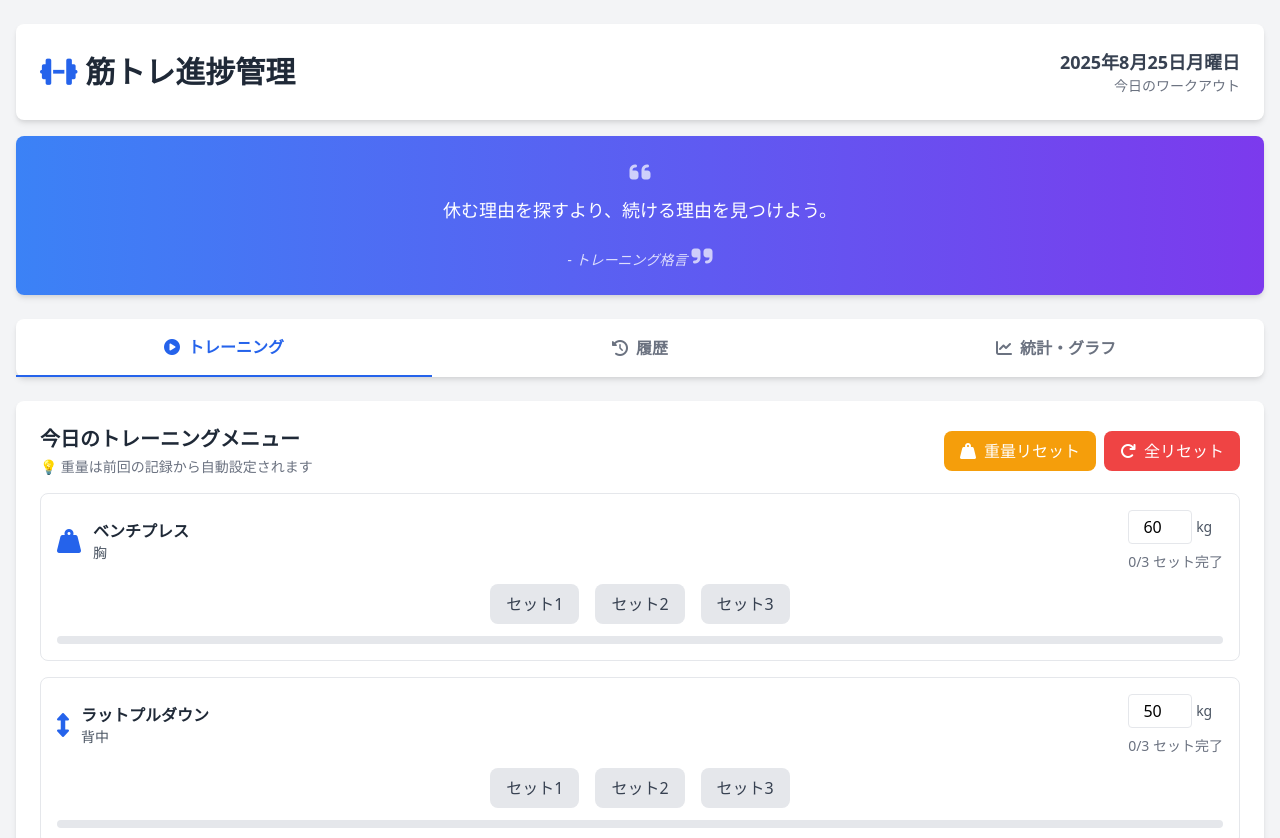
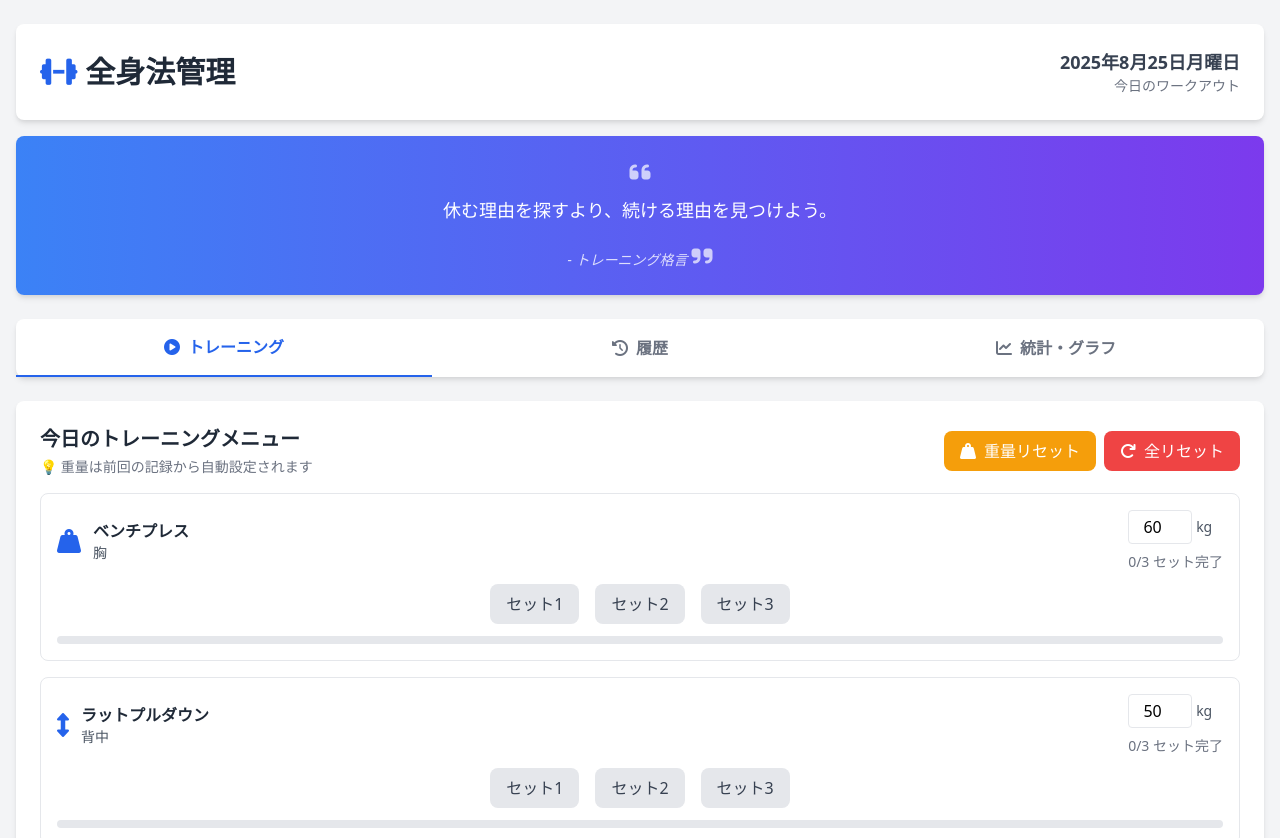
Before and after one commit to tako1987/gymtracker, a plain HTML site: page index.html in a window 1280 px wide. Shown: the top 838 px of the page. Drawn offline with nearby package versions, Linux system fonts and the light colour scheme.

Commit message:
Update index.html
全身法管理に名称変更

```diff
--- a/index.html
+++ b/index.html
@@ -24,7 +24,7 @@
             <div class="flex justify-between items-center">
                 <h1 class="text-3xl font-bold text-gray-800">
                     <i class="fas fa-dumbbell text-blue-600"></i>
-                    筋トレ進捗管理
+                    全身法管理
                 </h1>
                 <div class="text-right">
                     <div class="text-lg font-semibold text-gray-700" id="currentDate"></div>
```
